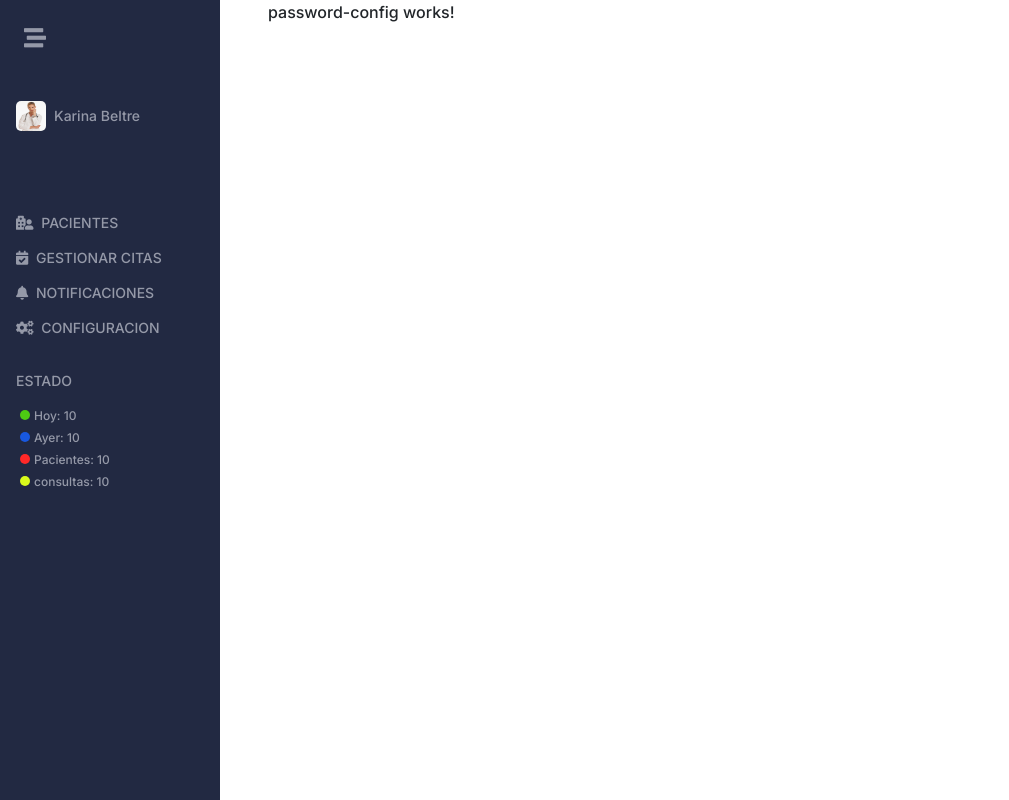
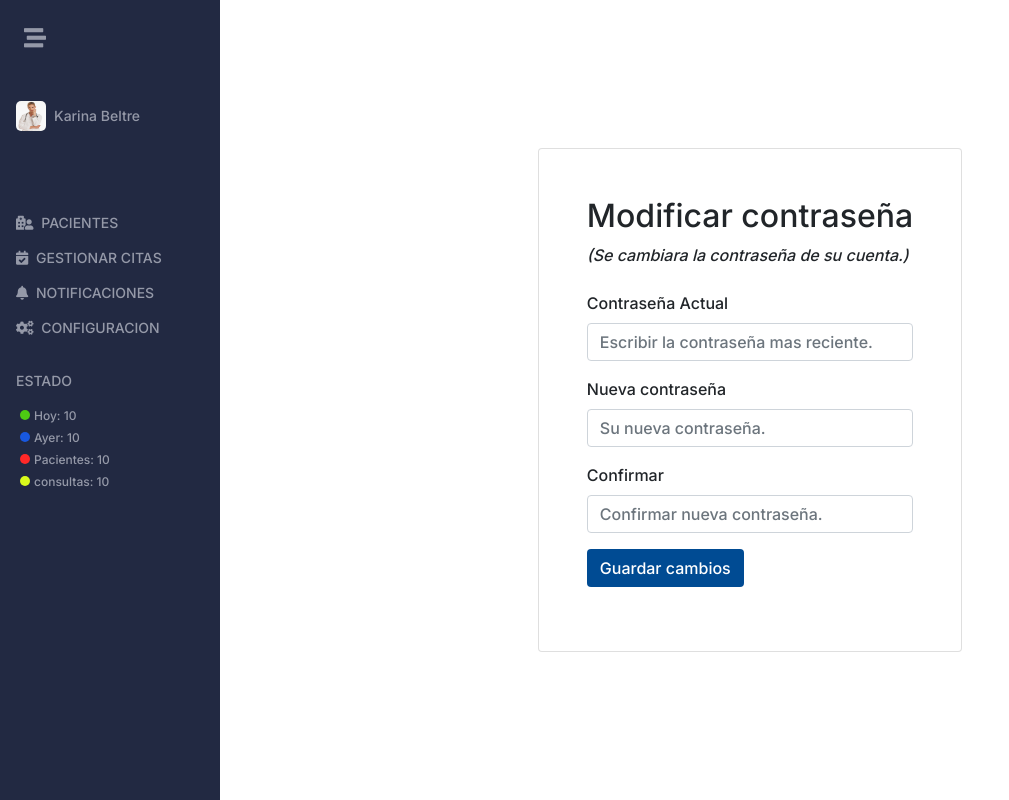
Before and after one commit to eirondiaz/proyectoFinalProgWeb, an Angular app: page /cuenta/password in a window 1280 px wide. Shown: the whole page, without its empty margins (0-1009 px from the left). Built offline with nearby package versions, Linux system fonts and the light colour scheme.

Commit message:
ui password finalizada

```diff
--- a/src/app/password-config/password-config.component.html
+++ b/src/app/password-config/password-config.component.html
@@ -1 +1,28 @@
-<p>password-config works!</p>
+<div class="container d-flex justify-content-center"  style="height: 100vh;">
+    <div class="align-self-center card p-5">
+        <div class="mb-2">
+            <h2>Modificar contraseña</h2>
+            <i>(Se cambiara la contraseña de su cuenta.)</i>
+        </div>
+
+         <div class="mt-3" style="max-width:400px;">
+             <form>
+                 <label>Contraseña Actual</label>
+                 <div class="form-group">
+                    <input type="text" class="form-control" placeholder="Escribir la contraseña mas reciente.">
+                 </div>
+                 <label>Nueva contraseña</label>
+                 <div class="form-group">
+                    <input type="text" class="form-control" placeholder="Su nueva contraseña.">
+                 </div>
+                 <label>Confirmar</label>
+                 <div class="form-group">
+                    <input type="text" class="form-control" placeholder="Confirmar nueva contraseña.">
+                 </div>
+                 <div class="form-group">
+                     <button class="btn btn-primario">Guardar cambios</button>
+                 </div>
+             </form>
+         </div>
+    </div>
+</div>
```
